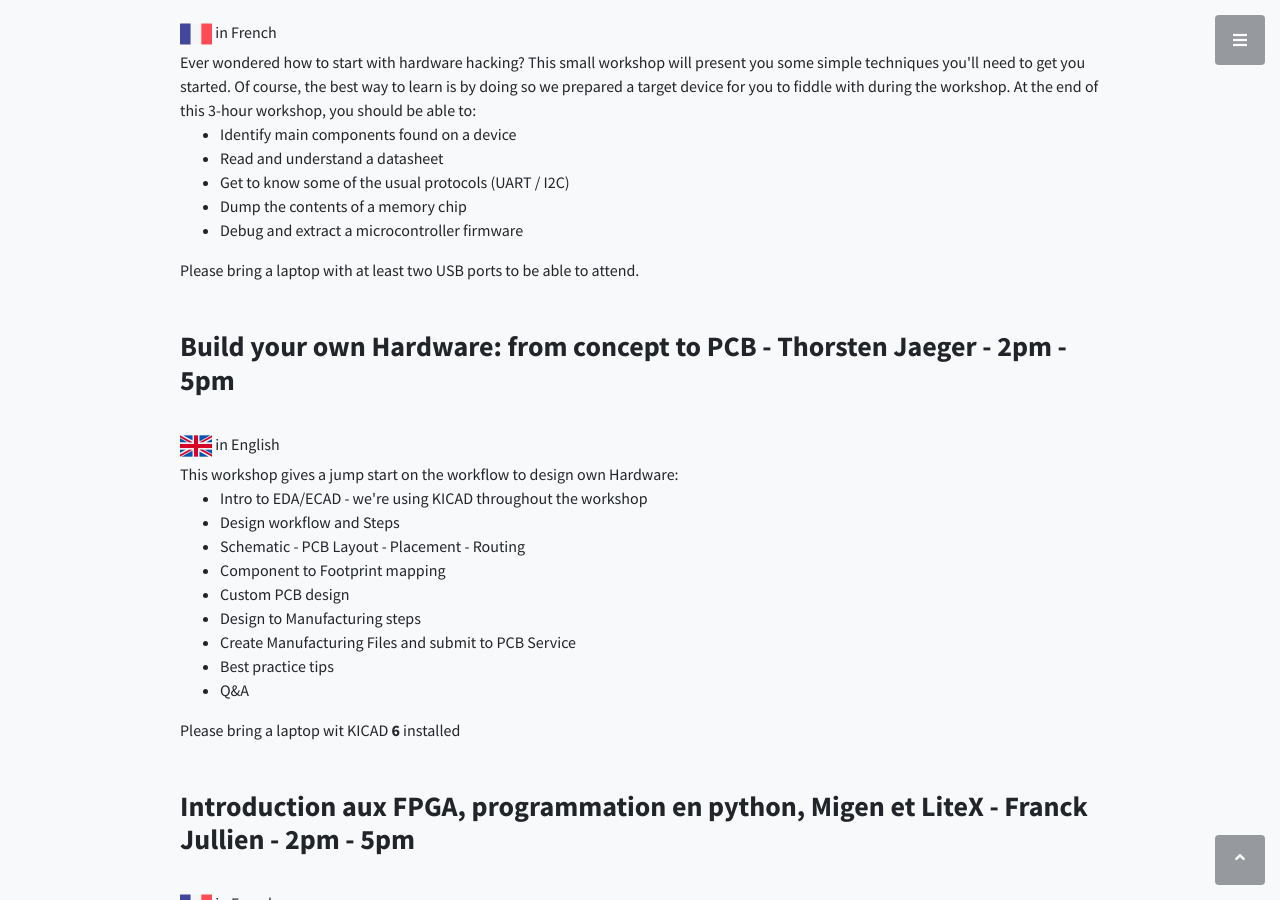
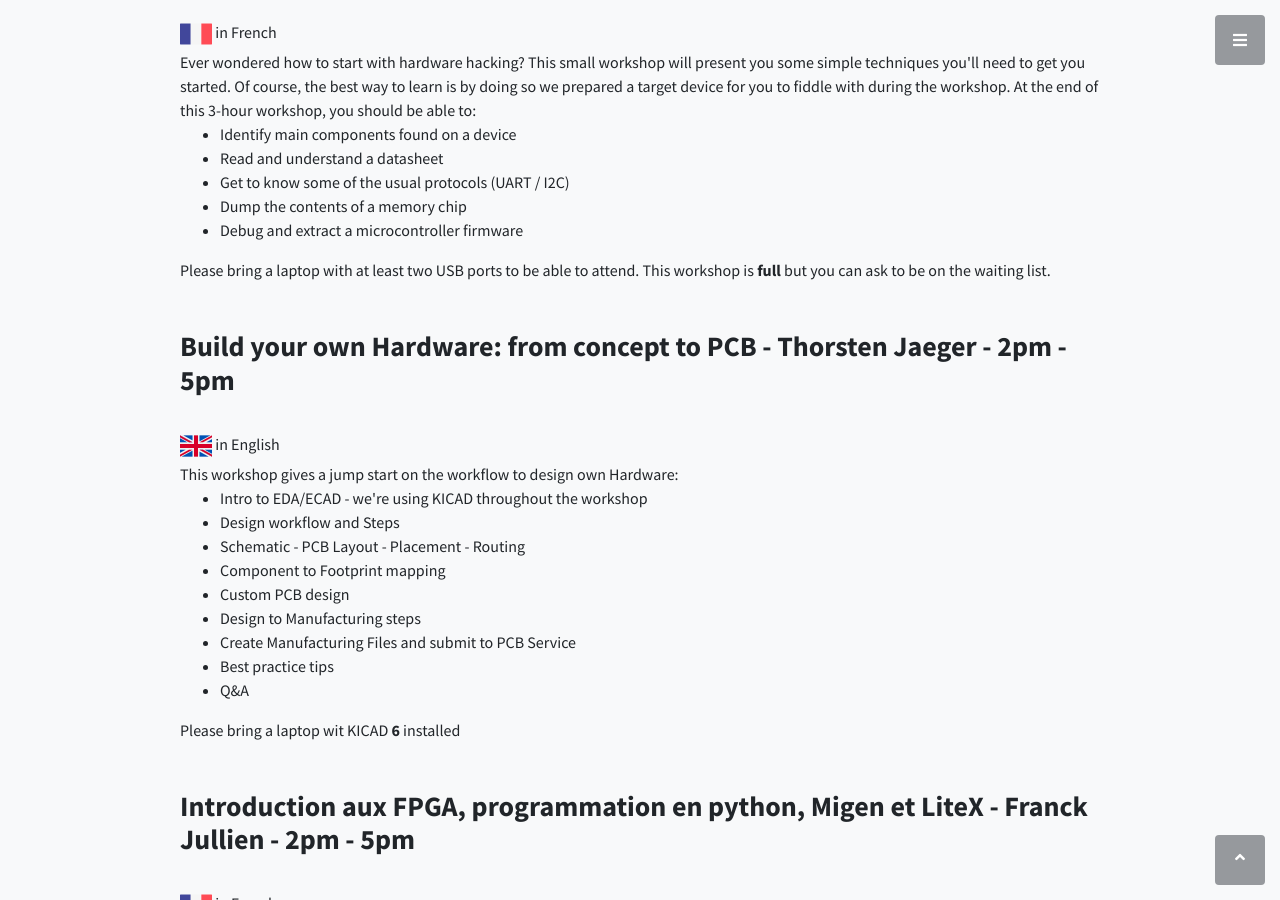
Before and after one commit to ph0wn/ph0wn.github.io, a Jekyll site: the page built from index.html, in a window 1280 px wide and 900 px high, scrolled down 3008 px. Built offline with Jekyll 4.4.1, drawn with Linux system fonts in a browser that asks for light colours.

Commit message:
hydrabus workshop full

```diff
--- a/index.html
+++ b/index.html
@@ -88,6 +88,7 @@ prepared a target device for you to fiddle with during the workshop.
 		 </ul>
 
 		 Please bring a laptop with at least two USB ports to be able to attend.
+     This workshop is <b>full</b> but you can ask to be on the waiting list.
 
 		 <h3 class="mt-5">Build your own Hardware: from concept to PCB - Thorsten Jaeger - 2pm - 5pm</h3><br>
 		 <img src="/images/united-kingdom.png"  title="icon made by www.freepik.com" alt="icon made by www.freepik.com" width="32px" /> in English<br>
```
